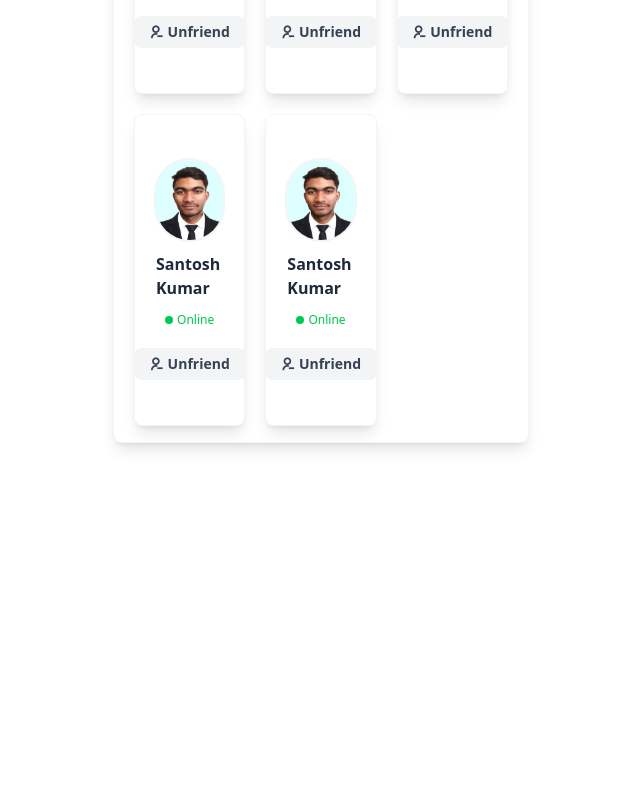
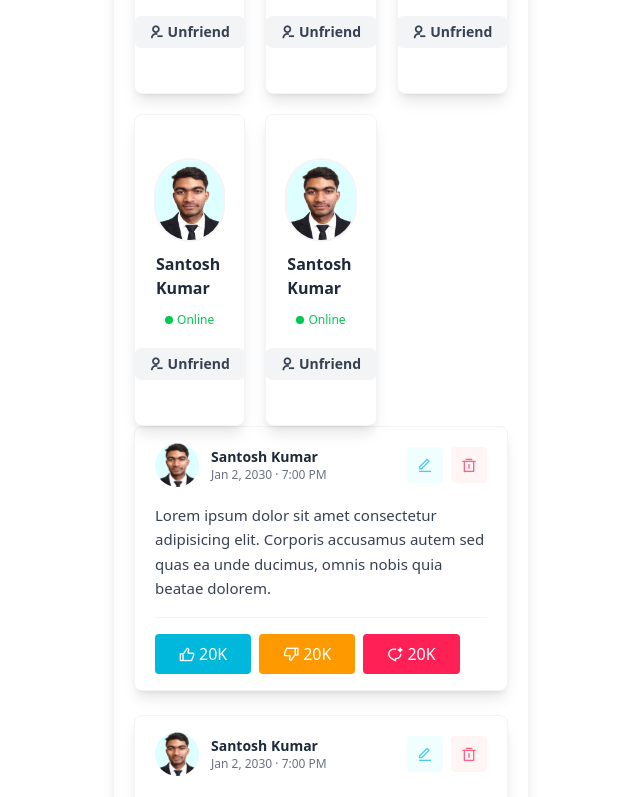
Before and after one commit to santosH7321/Besties, a React app in the folder frontend/: page /app/friends in a window 1280 px wide. Shown: the part 2000-2797 px from the top of the page, without its empty margins (269-909 px from the left). Before the commit the page ends 2475 px from the top, so only its background shows below. Built offline with nearby package versions, Linux system fonts and the light colour scheme; the HTML template or start-up script is replaced by a standard one.

Commit message:
useNavigate with bug fixing of card components

```diff
--- a/frontend/src/components/Login.tsx
+++ b/frontend/src/components/Login.tsx
@@ -1,4 +1,4 @@
-import { Link } from "react-router-dom"
+import { Link, useNavigate } from "react-router-dom"
 import Button from "./shared/Button"
 import Card from "./shared/Card"
 import Input from "./shared/Input"
@@ -8,10 +8,12 @@ import { toast } from "react-toastify"
 import CatchError from "../lib/CatchError"
 
 const Login = () => {
+  const navigate = useNavigate()
   const login = async (value: FormDataType) => {
     try {
       const {data} = await HttpInterceptor.post("/auth/login", value)
       toast.success(data.message)
+      navigate("/app")
     }
     catch (err: unknown) {
       CatchError(err, "top-right")
--- a/frontend/src/components/app/Layout.tsx
+++ b/frontend/src/components/app/Layout.tsx
@@ -2,6 +2,7 @@ import { Link, Outlet, useLocation } from "react-router-dom"
 import Avatar from "../shared/Avatar"
 import Card from "../shared/Card"
 import { useState } from "react"
+import Dashboard from "./Dashboard"
 
 const Layout = () => {
   const [leftAsideSize, setLeftAsideSize] = useState(350)
@@ -117,7 +118,8 @@ const Layout = () => {
             }
             divider
           >
-          <Outlet />
+            <Outlet />
+          <Dashboard />
         </Card>
       </section>
 
--- a/frontend/src/components/shared/Card.tsx
+++ b/frontend/src/components/shared/Card.tsx
@@ -1,7 +1,7 @@
 import type { FC, ReactElement, ReactNode } from 'react'
 
 interface CardInterface {
-  children?: ReactElement
+  children?: ReactNode
   title?: ReactNode
   footer?: ReactElement
   divider?: boolean
```
